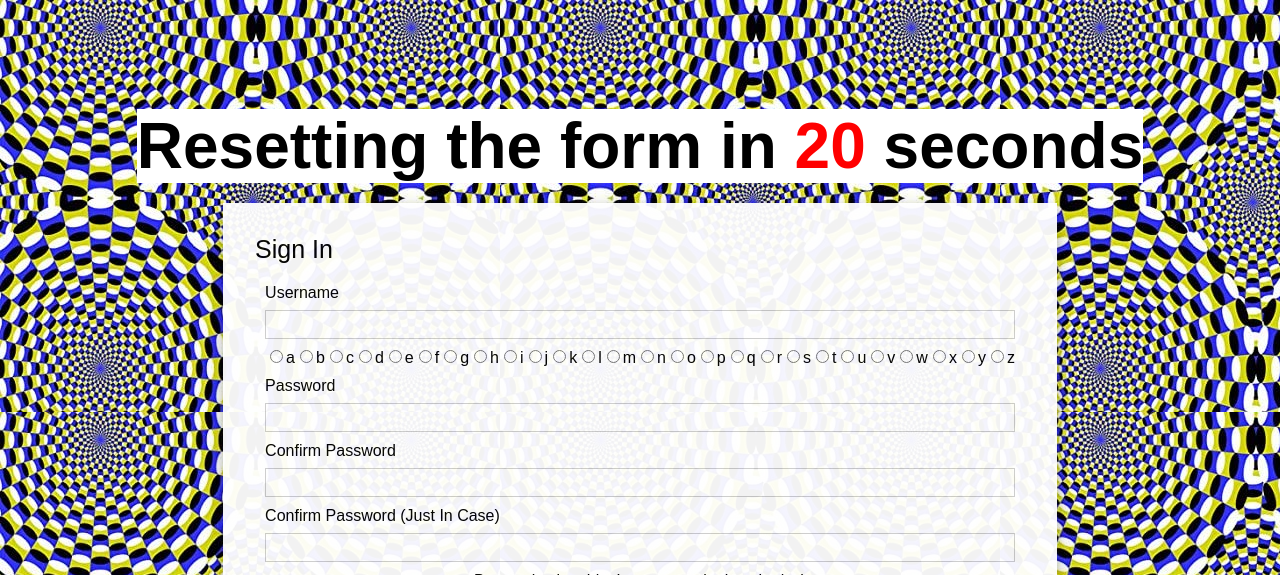
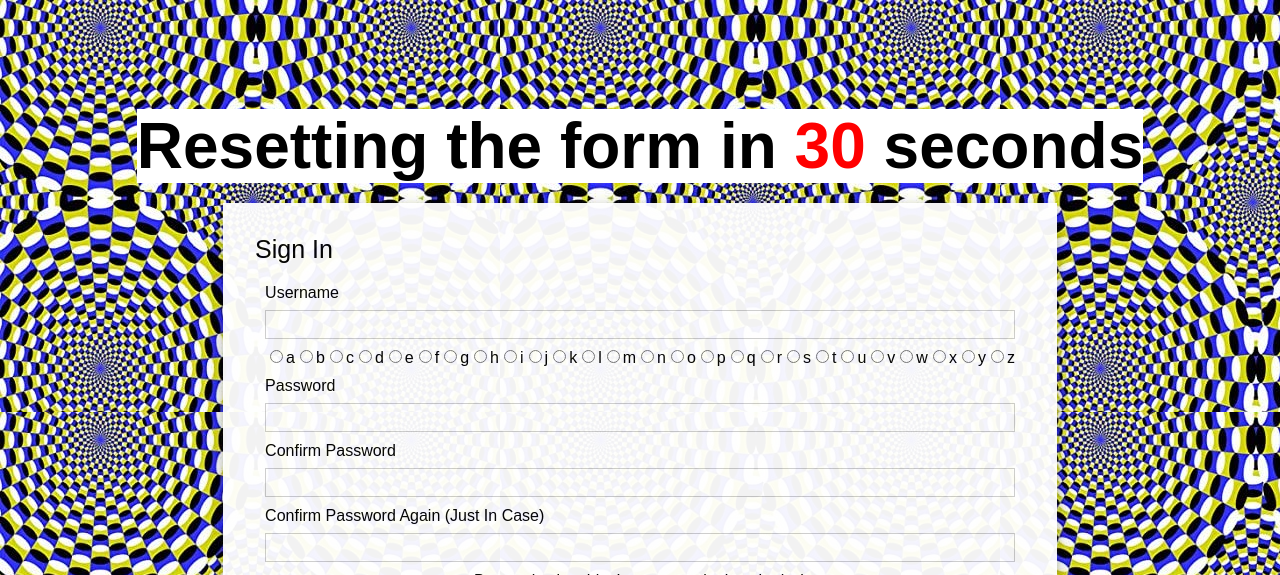
Before and after one commit to rosiehsmith/softies-login, a React (Create React App) app: page / in a window 1280 px wide. Shown: the top 575 px of the page. Built offline with nearby package versions, Linux system fonts and the light colour scheme.

Commit message:
increase timer to 30

```diff
--- a/src/App.js
+++ b/src/App.js
@@ -92,7 +92,7 @@ function App() {
     }, 1000);
   };
 
-  const timerStart = 20;
+  const timerStart = 30;
   window.onload = function () {
     let display = document.querySelector("#time");
     startTimer(timerStart, display);
@@ -177,7 +177,7 @@ function App() {
           <input type="password" name="pass1" required />
         </div>
         <div className="input-container">
-          <label>Confirm Password (Just In Case)</label>
+          <label>Confirm Password Again (Just In Case)</label>
           <input type="password" name="pass2" required />
         </div>
         {renderErrorMessage("pass2")}
```
